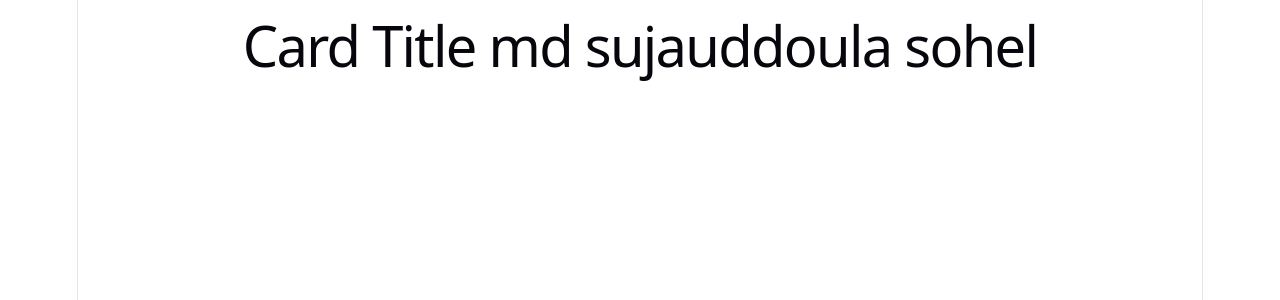
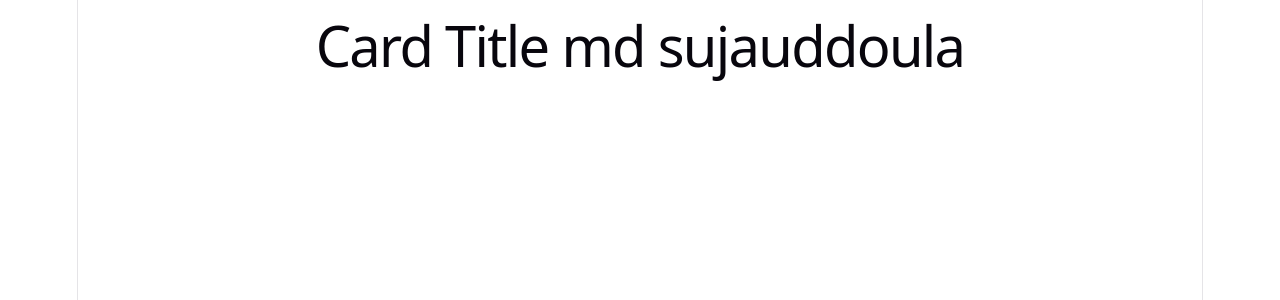
Before and after one commit to DevSohel32/Basic_react_recap, a React (Vite) app: page / in a window 1280 px wide. Shown: the top 300 px of the page. Built offline with nearby package versions, Linux system fonts and the light colour scheme.

Commit message:
Auto commit

```diff
--- a/src/App.jsx
+++ b/src/App.jsx
@@ -6,7 +6,7 @@ import Card from './component/card';
 
 function App() {
   return (
-   <Card name='md sujauddoula sohel'/>
+   <Card name='md sujauddoula'/>
 
   )
 }
```
